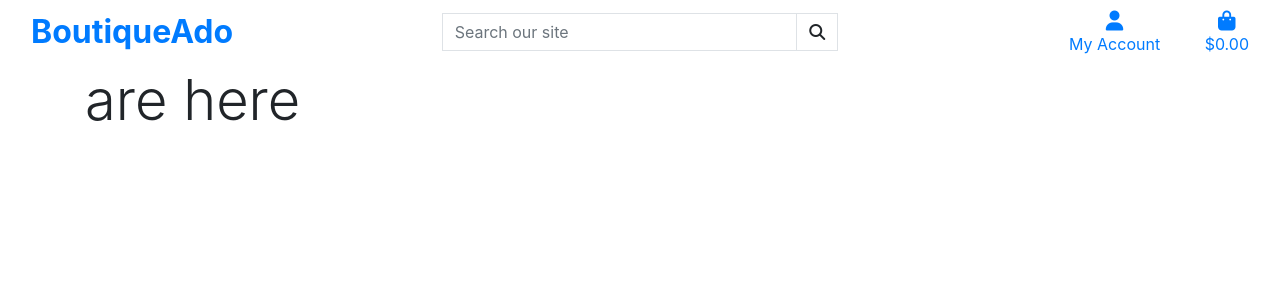
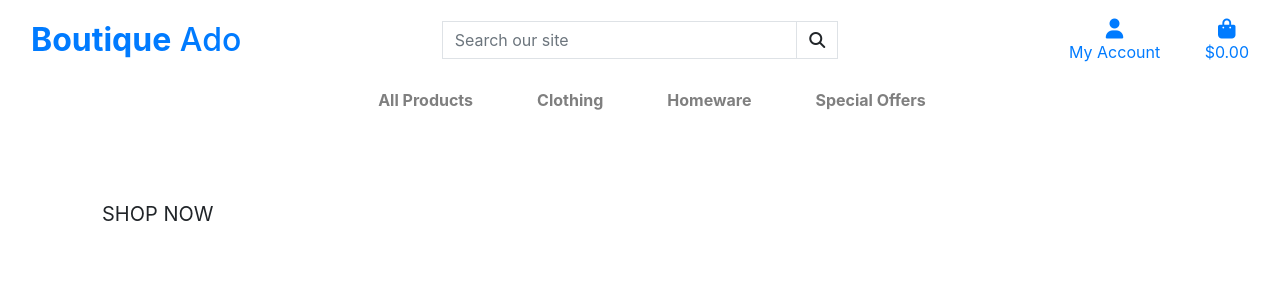
Before and after one commit to Abdikafi-Adan/boutique_ado_v1, a Django app: page / in a window 1280 px wide. Shown: the top 300 px of the page. Run offline with Django 3.2, Linux system fonts and the light colour scheme; some libraries are stand-ins or nearby versions.

Commit message:
added mobile_header and main_navbar

```diff
--- a/home/templates/home/index.html
+++ b/home/templates/home/index.html
@@ -1,13 +1,15 @@
-{% extends "base.html" %}{% block content %}
+{% extends "base.html" %}
+{% load static %}
 
 {% block page_header %}
-<div class="container">
+<div class="container header-container">
 	<div class="row">
 		<div class="col"></div>
 	</div>
 </div>
-{% endblock%}
+{% endblock %}
 
+{% block content %}
 <div class="container h-100">
 	<div class="row h-100">
 		<div class="col-7 col-md-6 my-auto">
@@ -16,7 +18,7 @@
 			</h1>
 			<div class="my-5">
 				<h4>
-					<a href="" class="show-now-button btn btn-lg rounded-0 text-uppercase py-3"></a>
+					<a href="" class="shop-now-button btn btn-lg rounded-0 text-uppercase py-3">Shop Now</a>
 				</h4>
 			</div>
 		</div>
--- a/templates/base.html
+++ b/templates/base.html
@@ -17,12 +17,12 @@
 	<link rel="stylesheet" href="https://stackpath.bootstrapcdn.com/bootstrap/4.4.1/css/bootstrap.min.css"
 		integrity="sha384-Vkoo8x4CGsO3+Hhxv8T/Q5PaXtkKtu6ug5TOeNV6gBiFeWPGFN9MuhOf23Q9Ifjh" crossorigin="anonymous">
 	<link href="https://fonts.googleapis.com/css2?family=Lato&display=swap" rel="stylesheet">
-    <link rel="stylesheet" href="{% static 'css/base.css' %}">
+	<link rel="stylesheet" href="{% static 'css/base.css' %}">
 	{% endblock %}
 	{% block extra_css %}
 	{% endblock %}
 	{% block corejs %}
-    <script src="https://kit.fontawesome.com/7b28a85814.js" crossorigin="anonymous"></script>
+	<script src="https://kit.fontawesome.com/7b28a85814.js" crossorigin="anonymous"></script>
 	<script src="https://code.jquery.com/jquery-3.4.1.slim.min.js"
 		integrity="sha384-J6qa4849blE2+poT4WnyKhv5vZF5SrPo0iEjwBvKU7imGFAV0wwj1yYfoRSJoZ+n" crossorigin="anonymous">
 	</script>
@@ -40,10 +40,10 @@
 
 <body>
 	<header class="container-fluid fixed-top">
-		<div id="topnav" class="row bg-white pt-lg-2-flex">
+		<div id="topnav" class="row bg-white pt-lg-2 d-none d-lg-flex">
 			<div class="col-12 col-lg-4 my-auto py-1 py-lg-0 text-center text-lg-left">
 				<a href="{% url 'home' %}" class="nav-link main-logo-link">
-					<h2 class="logo-font text-black my-0"> <strong>Boutique</strong><strong>Ado</strong></h2>
+					<h2 class="logo-font text-black my-0"><strong>Boutique</strong> Ado</h2>
 				</a>
 			</div>
 			<div class="col-12 col-lg-4 my-auto py-1 py-lg-0">
@@ -101,6 +101,20 @@
 				</ul>
 			</div>
 		</div>
+		<div class="row bg-white">
+			<nav class="navbar navbar-expand-lg navbar-light w-100">
+				<button class="navbar-toggler" type="button" data-toggle="collapse" data-target="#main-nav" aria-controls="main-nav" aria-expanded="false" aria-label="Toggle navigation">
+                    <span class="navbar-toggler-icon"></span>
+                </button>
+				{% include 'includes/mobile-top-header.html' %}
+				{% include 'includes/main-nav.html' %}
+			</nav>
+		</div>
+		<!-- <div id="delivery-banner" class="row text-center">
+			<div class="col bg-black text-white">
+				<h4 class="logo-font my-1">Free delivery on orders over ${{ free_shipping_threshold }}!</h4>
+			</div>
+		</div> -->
 	</header>
 	{% if messages %}
 	<div class="massage-container"></div>
--- /dev/null
+++ b/templates/includes/main-nav.html
@@ -0,0 +1,50 @@
+<div class="collapse navbar-collapse" id="main-nav">
+	<ul class="navbar-nav w-auto mx-auto">
+		<li class="nav-item dropdown">
+			<a class="logo-font font-weight-bold nav-link text-black mr-5" href="#" id="all-products-link"
+				data-toggle="dropdown" aria-haspopup="true" aria-expanded="false">
+				All Products
+			</a>
+			<div class="dropdown-menu border-0" aria-labelledby="all-products-link">
+				<a href="" class="dropdown-item">By Price</a>
+				<a href="" class="dropdown-item ">By Rating</a>
+				<a href="" class="dropdown-item ">By Category</a>
+				<a href="" class="dropdown-item">All Products</a>
+			</div>
+		</li>
+
+         <li class="nav-item dropdown">
+            <a class="logo-font font-weight-bold nav-link text-black mr-5" href="#" id="" data-toggle="dropdown" aria-haspopup="true" aria-expanded="false">
+                Clothing
+            </a>
+            <div class="dropdown-menu border-0" aria-labelledby="clothing-link">
+                <a href="" class="dropdown-item">Activewear &amp; Essentials</a>
+                <a href="" class="dropdown-item">Jeans</a>
+                <a href="" class="dropdown-item">Shirts</a>
+                <a href="" class="dropdown-item">All Clothing</a>
+            </div>
+        </li>
+        <li class="nav-item dropdown">
+            <a class="logo-font font-weight-bold nav-link text-black mr-5" href="#" id="homeware-link" data-toggle="dropdown" aria-haspopup="true" aria-expanded="false">
+                Homeware
+            </a>
+            <div class="dropdown-menu border-0" aria-labelledby="homeware-link">
+                <a href="" class="dropdown-item">Bed &amp; Bath</a>
+                <a href="" class="dropdown-item">Kitchen &amp; Dining</a>
+                <a href="" class="dropdown-item">All Homeware</a>
+            </div>
+        </li>
+
+        <li class="nav-item dropdown">
+            <a class="logo-font font-weight-bold nav-link text-black" href="#" id="specials-link" data-toggle="dropdown" aria-haspopup="true" aria-expanded="false">
+                Special Offers
+            </a>
+            <div class="dropdown-menu border-0" aria-labelledby="specials-link">
+                <a href="" class="dropdown-item">New Arrivals</a>
+                <a href="" class="dropdown-item">Deals</a>
+                <a href="" class="dropdown-item">Clearance</a>
+                <a href="" class="dropdown-item">All Specials</a>
+            </div>
+        </li>
+    </ul>
+</div>
--- /dev/null
+++ b/templates/includes/mobile-top-header.html
@@ -0,0 +1,56 @@
+<li class="list-inline-item">
+    <a class="text-black nav-link d-block d-lg-none" href="#" id="mobile-search" data-toggle="dropdown" aria-haspopup="true" aria-expanded="false">
+        <div class="text-center">
+            <div><i class="fas fa-search fa-lg"></i></div>
+            <p class="my-0">Search</p>
+        </div>
+    </a>
+    <div class="dropdown-menu border-0 w-100 p-3 rounded-0 my-0" aria-labelledby="mobile-search">
+        <form class="form" method="GET" action="">
+            <div class="input-group w-100">
+                <input class="form-control border border-black rounded-0" type="text" name="q" placeholder="Search our site">
+                <div class="input-group-append">
+                    <button class="form-control form-control btn btn-black border border-black rounded-0" type="submit">
+                        <span class="icon">
+                            <i class="fas fa-search"></i>
+                        </span>
+                    </button>
+                </div>
+            </div>
+        </form>
+    </div>
+</li>
+<li class="list-inline-item dropdown">
+    <a class="text-black nav-link d-block d-lg-none" href="#" id="user-options" data-toggle="dropdown" aria-haspopup="true" aria-expanded="false">
+        <div class="text-center">
+            <div><i class="fas fa-user fa-lg"></i></div>
+            <p class="my-0">My Account</p>
+        </div>
+    </a>
+    <div class="dropdown-menu border-0" aria-labelledby="user-options">
+        {% if request.user.is_authenticated %}
+            {% if request.user.is_superuser %}
+                <a href="{% url 'account_logout' %}" class="dropdown-item">Product Management</a>
+            {% endif %}
+            <a href="" class="dropdown-item">My Profile</a>
+            <a href="{% url 'account_logout' %}" class="dropdown-item">Logout</a>
+        {% else %}
+            <a href="{% url 'account_signup' %}" class="dropdown-item">Register</a>
+            <a href="{% url 'account_login' %}" class="dropdown-item">Login</a>
+        {% endif %}
+    </div>
+</li>
+<li class="list-inline-item">
+    <a class="{% if grand_total %}text-primary font-weight-bold{% else %}text-black{% endif %} nav-link d-block d-lg-none" href="">
+        <div class="text-center">
+            <div><i class="fas fa-shopping-bag fa-lg"></i></div>
+            <p class="my-0">
+                {% if grand_total %}
+                    ${{ grand_total|floatformat:2 }}
+                {% else %}
+                    $0.00
+                {% endif %}
+            </p>
+        </div>
+    </a>
+</li>
```
